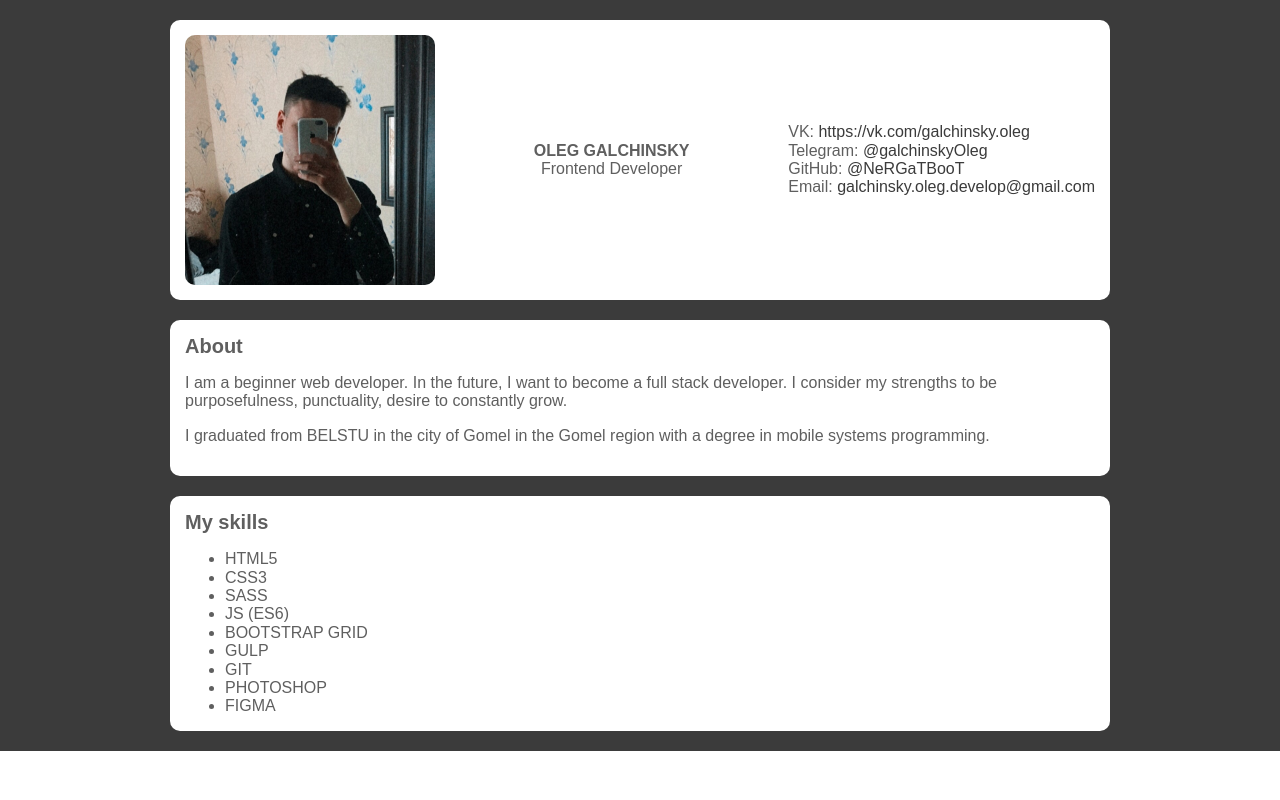
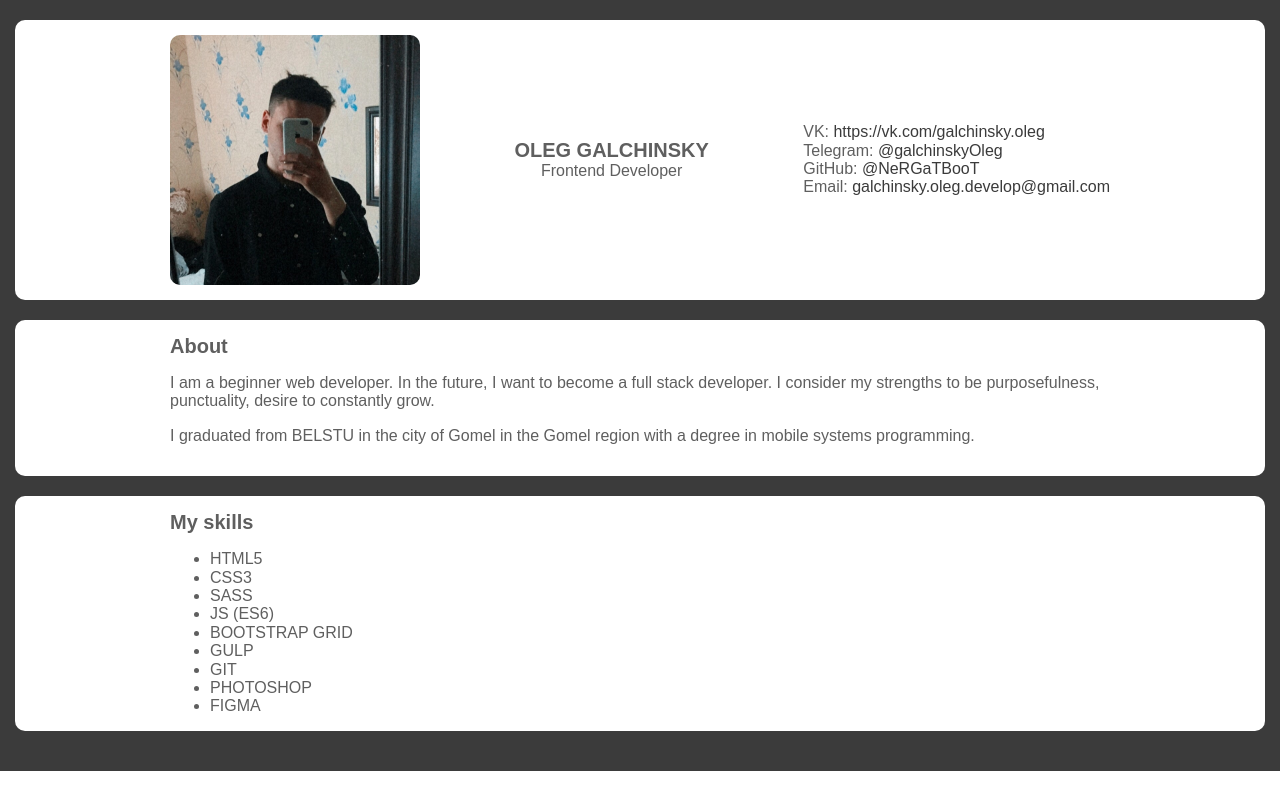
Before and after one commit to NeRGaTBooT/rsschool-cv, a plain HTML site: page index.html in a window 1280 px wide. Drawn offline with Linux system fonts and the light colour scheme.

Commit message:
fix: fix index.html

```diff
--- a/css/style.css
+++ b/css/style.css
@@ -9,6 +9,11 @@ body {
 
 main {
     display: block
+}
+
+h1 {
+    font-size: 2em;
+    margin: 0.67em 0
 }
 
 hr {
@@ -223,21 +228,22 @@ body {
 
 .wrapper {
     background-color: #3B3B3B;
-    padding: 20px 15px
+    padding: 20px 15px 20px 15px
 }
 
 .container {
     margin: 0 auto;
     width: 100%;
-    max-width: 940px;
+    max-width: 940px
+}
+
+.mainTitle,
+.about,
+.skills {
+    margin-bottom: 20px;
     padding: 15px 15px;
     background-color: #fff;
     border-radius: 10px
-}
-
-.mainTitle,
-.about {
-    margin-bottom: 20px
 }
 
 .mainTitleContent {
@@ -278,8 +284,7 @@ body {
     font-size: 20px
 }
 
-.fles .name h1 {
-    font-size: 16px;
+.fles .name {
     font-weight: bold;
     text-transform: uppercase
 }
--- a/index.html
+++ b/index.html
@@ -17,7 +17,7 @@
                     <div class="myPhoto"></div>
                     <div class="fles">
                         <div class="name">
-                            <h1>Oleg Galchinsky</h1>
+                            Oleg Galchinsky
                         </div>
                         <div class="descrName">Frontend Developer</div>
                     </div>
@@ -52,7 +52,6 @@
             <div class="container">
                 <div class="skillsTitle">My skills</div>
                 <div class="skillsList">
-                    <nav>
                     <ul>
                         <li>HTML5</li>
                         <li>CSS3</li>
@@ -64,7 +63,6 @@
                         <li>PHOTOSHOP</li>
                         <li>FIGMA</li>
                     </ul>
-                    </nav>
                 </div>
             </div>
         </div>
```
Lines whose indentation alone changed are shown as unchanged.
